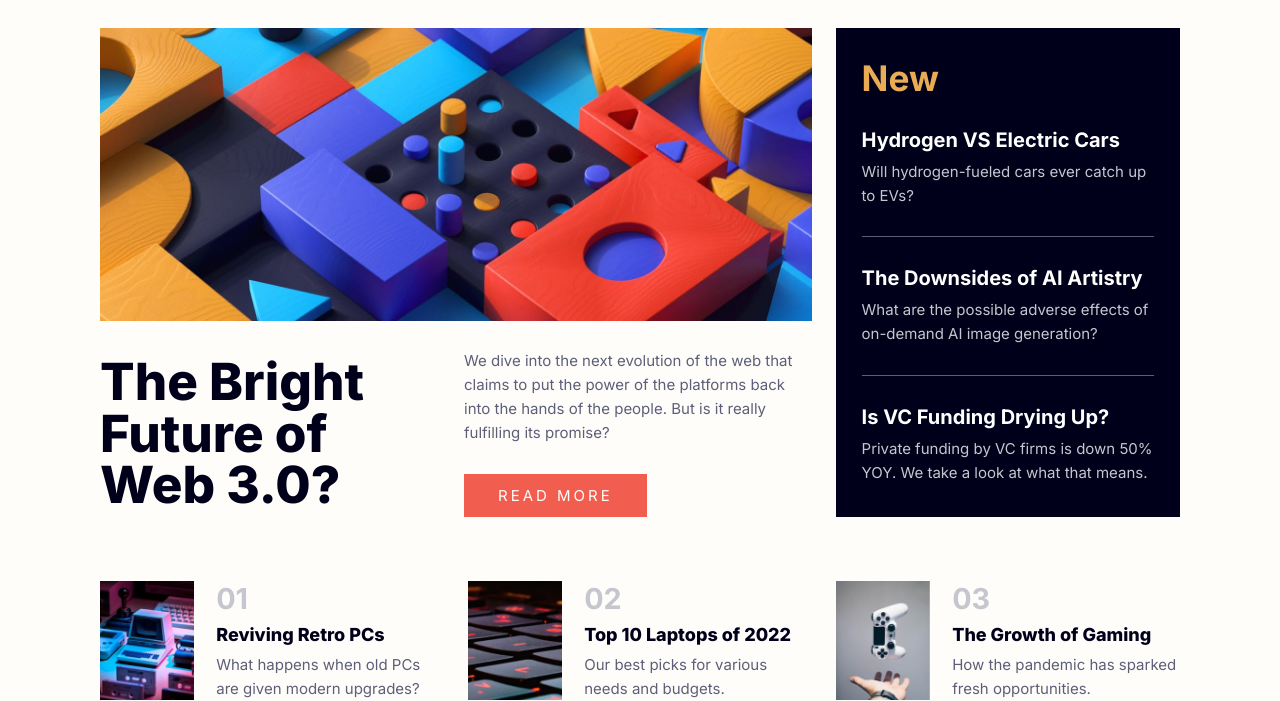
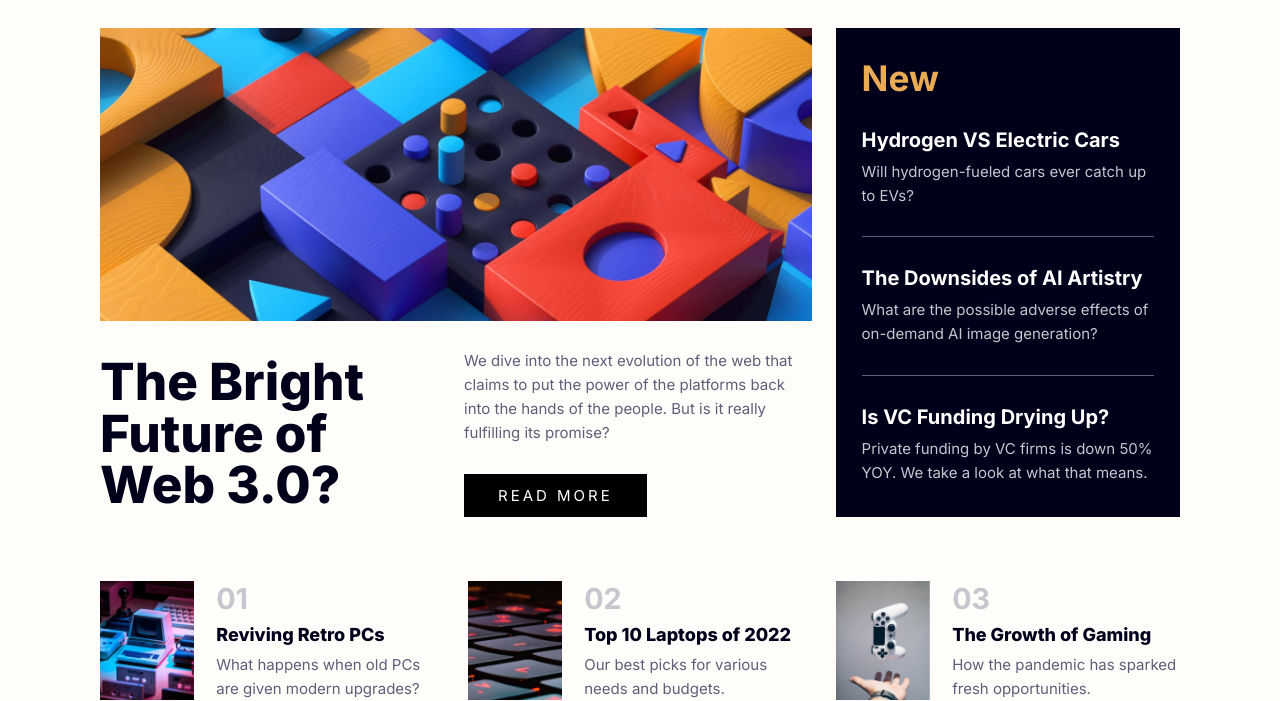
Before and after one commit to kom42ec/news-homepage, a plain HTML site: page index.html in a window 1280 px wide. In both pictures the pointer is over the link "READ MORE". Shown: the part 139-840 px from the top of the page. Drawn offline with Linux system fonts and the light colour scheme.

Commit message:
head article button hover styled

```diff
--- a/css/style.css
+++ b/css/style.css
@@ -199,7 +199,8 @@ aside {
   align-items: center;
 }
 
-.head_article-button {
+.head_article-button:link,
+.head_article-button:visited {
   display: inline-block;
   padding: 12px 34px;
   font-size: 15px;
@@ -210,6 +211,11 @@ aside {
   background-color: var(--soft-red);
   color: var(--off-white);
   margin-top: 1.8rem;
+}
+
+.head_article-button:hover,
+.head_article-button:active {
+  background-color: #000;
 }
 
 /* ARTICLES */
```
